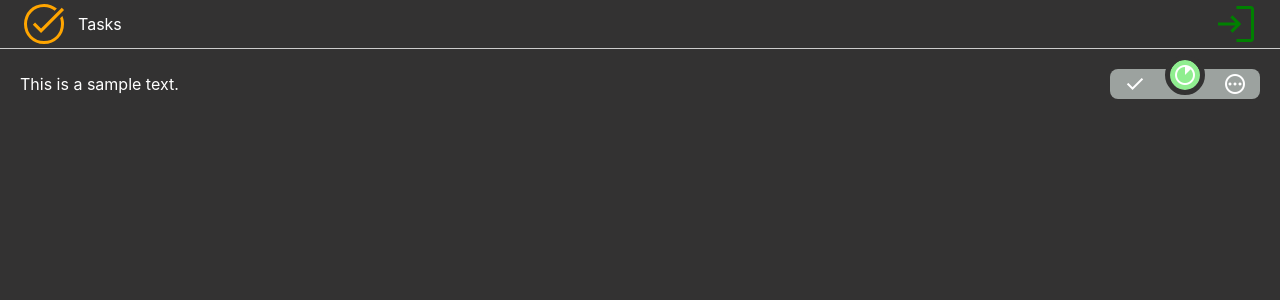
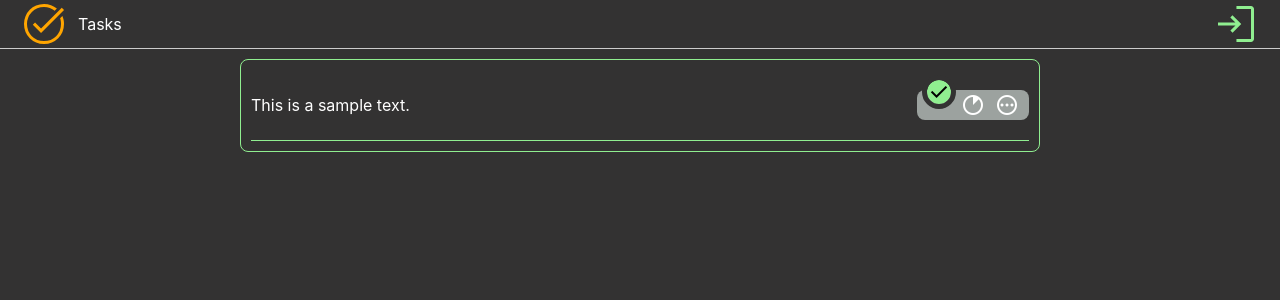
Before and after one commit to LeoDarpan/redux_todo, a React (Vite) app: page / in a window 1280 px wide. Shown: the top 300 px of the page. Built offline with nearby package versions, Linux system fonts and the light colour scheme.

Commit message:
Todo Actions UI

```diff
--- a/src/assets/scss/abstracts/variables/_colors.scss
+++ b/src/assets/scss/abstracts/variables/_colors.scss
@@ -5,5 +5,6 @@ $white: #ffffff;
 //Header
 $header-border-bottom: #ccc;
 $logo-icon: orange;
-$login-icon: green;
+$login-icon: lightgreen;
 $logout-icon: red;
+$theme-green: lightgreen;
--- a/src/assets/scss/components/_todo.scss
+++ b/src/assets/scss/components/_todo.scss
@@ -1,48 +1,48 @@
 .todo {
   @include flex(space-between);
   padding: 20px 0;
+  border-bottom: 1px solid $theme-green;
   &__actions {
-    @include flex;
+    @include flex(space-around);
     background-color: rgb(156, 162, 159);
     border-radius: 8px;
+    height: 30px;
+    padding: 0 10px;
     position: relative;
-    width: 150px;
-    height: 30px;
-    &:before {
-      content: '';
-      background-color: lightgreen;
+    width: fit-content;
+    .active-indicator {
+      background-color: $theme-green;
       border-radius: 50%;
       outline: 5px solid rgb(51, 50, 50);
       display: flex;
-      height: 30px;
+      height: 24px;
       position: absolute;
-      top: -30%;
-
-      width: 30px;
+      top: -35%;
+      left: 10px;
+      transition: .3s all ease-in-out;
+      width: 24px;
       z-index: 1;
     }
     button {
+      @include flex;
       background-color: transparent;
-      height: 25px;
-      position: absolute;
-      left: 10%;
-      transform: translateX(-10%);
+      height: 100%;
+      transform: translateY(0);
       transition: .3s all ease-in-out;
-      width: 25px;
       z-index: 2;
-
-      &:nth-child(2) {
-        left: 50%;
-        top: calc(-30% + 3px);
-        transform: translateX(-50%);
+      &:not(:last-child) {
+        margin-right: 10px;
       }
-      &:last-child {
-        left: 90%;
-        transform: translateX(-90%);
+      &.active {
+        transform: translateY(-45%);
+        span {
+          color: black;
+        }
       }
     }
     span {
       pointer-events: none;
+      transition: .3s all ease-in-out;
     }
   }
 }
--- a/src/assets/scss/containers/_todos.scss
+++ b/src/assets/scss/containers/_todos.scss
@@ -1,3 +1,7 @@
 .todo-container {
-  padding: 0 20px;
+  border: 1px solid $theme-green;
+  border-radius: 8px;
+  margin: 10px auto;
+  max-width: 800px;
+  padding: 10px;
 }
--- a/src/components/Todo/Todo.jsx
+++ b/src/components/Todo/Todo.jsx
@@ -3,7 +3,15 @@ import { IconButton } from '../subcomponents';
 
 const Todo = () => {
   const changeState = (e) => {
-    console.log(e.target);
+    const buttons = document.querySelectorAll('.icon-button');
+    const indicator = document.querySelector('.active-indicator');
+    for(let [index, button] of buttons.entries()) {
+      button.classList.remove('active');
+      if(button.classList == e.target.classList) {
+        button.classList.add('active');
+        indicator.style.left = 10 + (24*index) + (10*index) + 'px';
+      }
+    }
   };
 
   return (
@@ -12,7 +20,8 @@ const Todo = () => {
         This is a sample text.
       </div>
       <div className="todo__actions">
-        <IconButton iconCode='&#xe876;' className='finished' handler={changeState}/>
+        <span className='active-indicator'></span>
+        <IconButton iconCode='&#xe876;' className='finished active' handler={changeState}/>
         <IconButton iconCode='&#xf726;' className='in-progress' handler={changeState}/>
         <IconButton iconCode='&#xef64;' className='pending' handler={changeState}/>
       </div>
```
